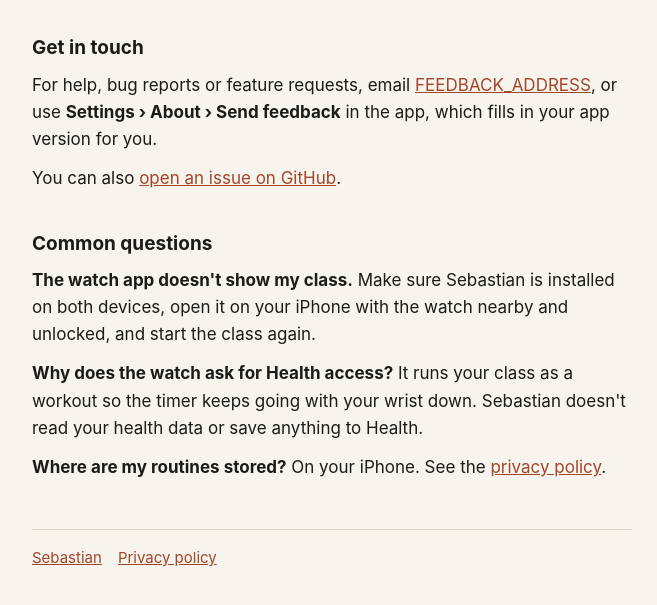
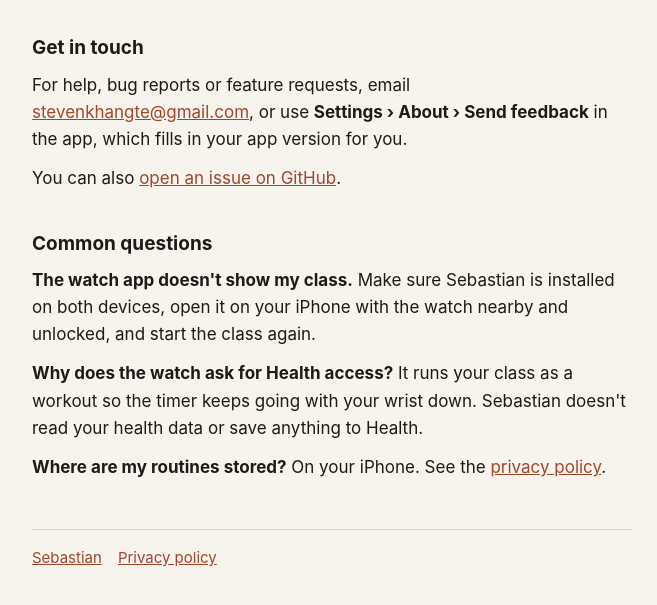
Before and after one commit to testeven152/sebastian-app, a plain HTML site: page support/index.html in a window 1280 px wide. Shown: the part 117-722 px from the top of the page, without its empty margins (308-965 px from the left). Drawn offline with Linux system fonts and the light colour scheme.

Commit message:
Add the feedback address to the support page
Co-Authored-By: Claude Opus 5.5 <noreply@anthropic.com>

```diff
--- a/support/index.html
+++ b/support/index.html
@@ -6,7 +6,7 @@
 <p class="meta">Sebastian for iPhone and Apple Watch</p>
 
 <h2>Get in touch</h2>
-<p>For help, bug reports or feature requests, email <a href="mailto:FEEDBACK_ADDRESS">FEEDBACK_ADDRESS</a>, or use <strong>Settings › About › Send feedback</strong> in the app, which fills in your app version for you.</p>
+<p>For help, bug reports or feature requests, email <a href="mailto:stevenkhangte@gmail.com">stevenkhangte@gmail.com</a>, or use <strong>Settings › About › Send feedback</strong> in the app, which fills in your app version for you.</p>
 <p>You can also <a href="https://github.com/testeven152/sebastian-app/issues">open an issue on GitHub</a>.</p>
 
 <h2>Common questions</h2>
```
